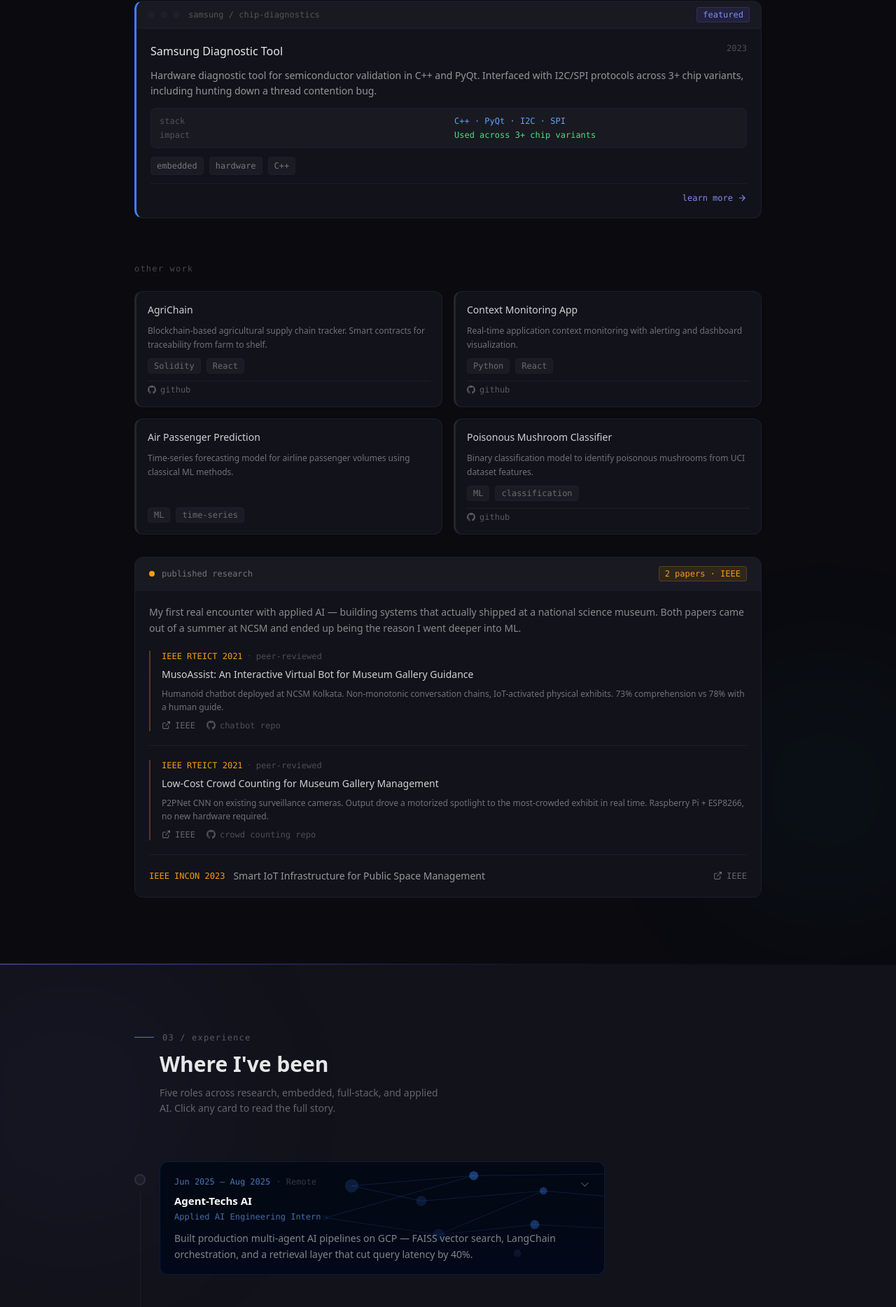
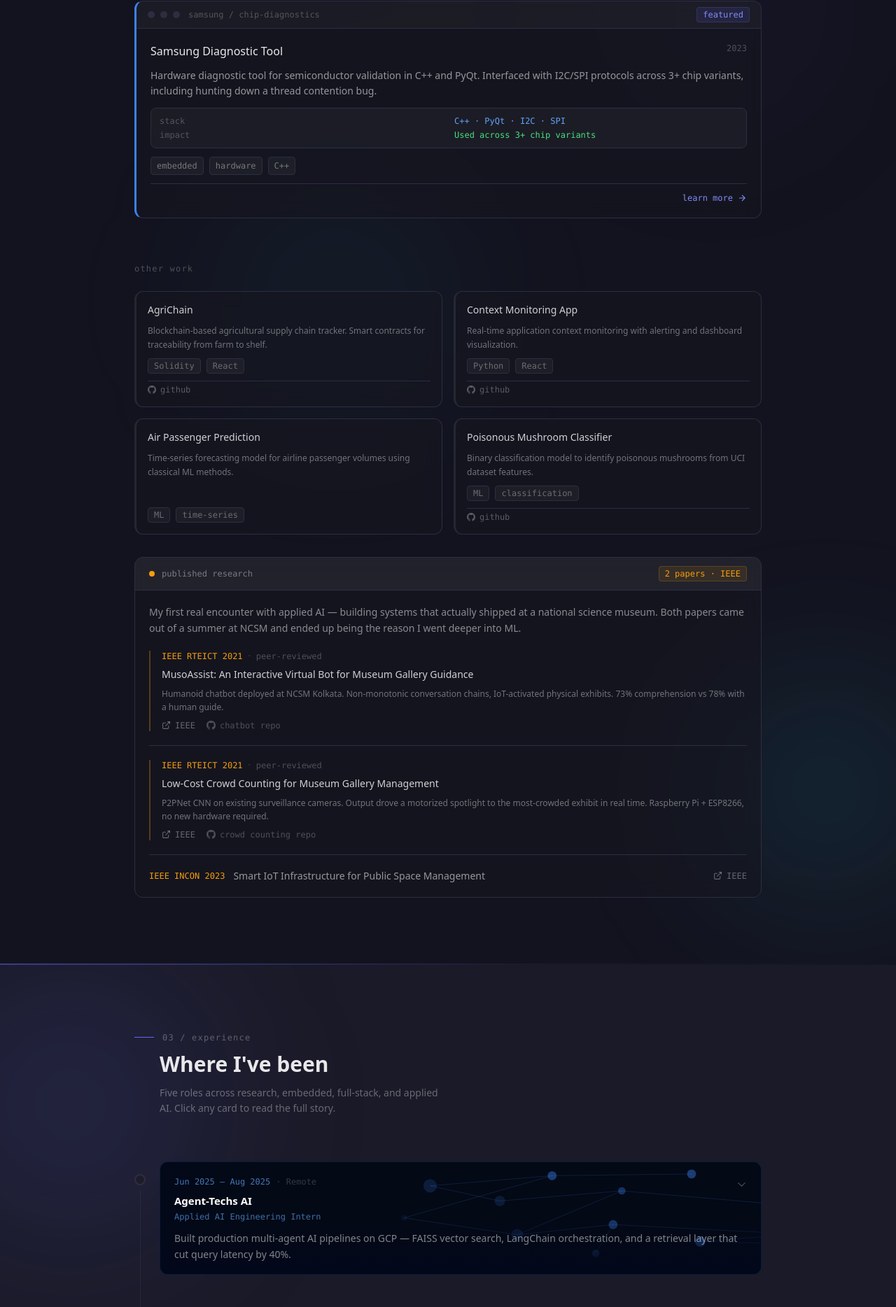
Before and after one commit to abheeshtroy/abheesht-portfolio, a Next.js app: page / in a window 1280 px wide. Shown: the part 2847-4715 px from the top of the page at 70% size. Built offline with nearby package versions, Linux system fonts and the light colour scheme.

Commit message:
polish: glassmorphism cards, orb improvements, scroll-into-view on expand

```diff
--- a/app/globals.css
+++ b/app/globals.css
@@ -1,9 +1,9 @@
 @import "tailwindcss";
 
 :root {
-  --background: #0a0a0f;
-  --surface: #12121a;
-  --border: #1e1e2e;
+  --background: #13131f;
+  --surface: #1a1a28;
+  --border: #2d2d42;
   --indigo: #6366f1;
   --cyan: #22d3ee;
 }
@@ -14,19 +14,13 @@
 
 html {
   scroll-behavior: smooth;
-  scroll-snap-type: y proximity;
   scroll-padding-top: 80px;
 }
 
 body {
   background-color: var(--background);
-  color: #e2e8f0;
+  color: #eef0f6;
   -webkit-font-smoothing: antialiased;
-}
-
-section {
-  scroll-snap-align: start;
-  scroll-snap-stop: normal;
 }
 
 @keyframes pulse {
--- a/components/sections/About.tsx
+++ b/components/sections/About.tsx
@@ -17,7 +17,7 @@
           height: "500px",
           top: "-100px",
           right: "-150px",
-          background: "radial-gradient(circle, rgba(34,211,238,0.07) 0%, transparent 70%)",
+          background: "radial-gradient(circle, rgba(34,211,238,0.18) 0%, transparent 70%)",
           filter: "blur(100px)",
           zIndex: 0,
         }}
--- a/components/sections/Experience.tsx
+++ b/components/sections/Experience.tsx
@@ -1,6 +1,6 @@
 "use client";
 
-import { useState } from "react";
+import { useState, useRef } from "react";
 import { motion, AnimatePresence } from "framer-motion";
 
 // ─── Types ────────────────────────────────────────────────────────────────────
@@ -135,24 +135,24 @@
     <defs>
       <linearGradient id={`${id}-sh-l`} x1="0" y1="0" x2="1" y2="0">
         <stop offset="0%" stopColor="#08091c" stopOpacity="0.98" />
-        <stop offset="32%" stopColor="#08091c" stopOpacity="0" />
+        <stop offset="48%" stopColor="#08091c" stopOpacity="0" />
       </linearGradient>
       <linearGradient id={`${id}-sh-b`} x1="0" y1="0" x2="0" y2="1">
         <stop offset="55%" stopColor="#08091c" stopOpacity="0" />
         <stop offset="100%" stopColor="#08091c" stopOpacity="1" />
       </linearGradient>
     </defs>
-    <rect x="285" y="4" width="348" height="74" rx="2" stroke="#1428A0" strokeWidth="0.8" strokeOpacity="0.4" />
-    {[293, 334, 375, 416, 457].map((x, i) => (
-      <rect key={i} x={x} y="11" width={i === 4 ? 168 : 37} height="46" rx="1"
+    <rect x="340" y="4" width="293" height="74" rx="2" stroke="#1428A0" strokeWidth="0.8" strokeOpacity="0.4" />
+    {[348, 389, 430, 471, 512].map((x, i) => (
+      <rect key={i} x={x} y="11" width={i === 4 ? 113 : 37} height="46" rx="1"
         fill="#1428A0" fillOpacity="0.2" stroke="#1428A0" strokeWidth="0.55" strokeOpacity="0.45" />
     ))}
-    <rect x="293" y="61" width="102" height="13" rx="1" fill="#1428A0" fillOpacity="0.28" stroke="#1428A0" strokeWidth="0.5" strokeOpacity="0.5" />
-    {[399, 428, 457].map((x, i) => (
+    <rect x="348" y="61" width="102" height="13" rx="1" fill="#1428A0" fillOpacity="0.28" stroke="#1428A0" strokeWidth="0.5" strokeOpacity="0.5" />
+    {[454, 483, 512].map((x, i) => (
       <rect key={i} x={x} y="61" width="25" height="13"
         fill="#1428A0" fillOpacity="0.14" stroke="#1428A0" strokeWidth="0.4" strokeOpacity="0.35" />
     ))}
-    <rect x="486" y="61" width="139" height="13" fill="#1428A0" fillOpacity="0.14" stroke="#1428A0" strokeWidth="0.4" strokeOpacity="0.35" />
+    <rect x="541" y="61" width="84" height="13" fill="#1428A0" fillOpacity="0.14" stroke="#1428A0" strokeWidth="0.4" strokeOpacity="0.35" />
     <rect x="0" y="0" width="640" height="82" fill={`url(#${id}-sh-l)`} />
     <rect x="0" y="0" width="640" height="82" fill={`url(#${id}-sh-b)`} />
   </svg>
@@ -259,31 +259,31 @@
     <defs>
       <linearGradient id={`${id}-dh-l`} x1="0" y1="0" x2="1" y2="0">
         <stop offset="0%" stopColor="#04121a" stopOpacity="0.98" />
-        <stop offset="30%" stopColor="#04121a" stopOpacity="0" />
+        <stop offset="48%" stopColor="#04121a" stopOpacity="0" />
       </linearGradient>
       <linearGradient id={`${id}-dh-b`} x1="0" y1="0" x2="0" y2="1">
         <stop offset="50%" stopColor="#04121a" stopOpacity="0" />
         <stop offset="100%" stopColor="#04121a" stopOpacity="1" />
       </linearGradient>
     </defs>
-    <rect x="260" y="5" width="372" height="72" rx="1" stroke="#14b8a6" strokeWidth="0.7" strokeOpacity="0.3" />
-    <line x1="450" y1="5" x2="450" y2="77" stroke="#14b8a6" strokeWidth="0.5" strokeOpacity="0.25" />
-    <line x1="260" y1="44" x2="450" y2="44" stroke="#14b8a6" strokeWidth="0.5" strokeOpacity="0.25" />
-    <line x1="450" y1="52" x2="632" y2="52" stroke="#14b8a6" strokeWidth="0.5" strokeOpacity="0.25" />
-    {[[272,12],[296,12],[320,12],[344,12],[272,28],[296,28],[320,28],[344,28]].map(([x,y],i) => (
+    <rect x="340" y="5" width="292" height="72" rx="1" stroke="#14b8a6" strokeWidth="0.7" strokeOpacity="0.3" />
+    <line x1="490" y1="5" x2="490" y2="77" stroke="#14b8a6" strokeWidth="0.5" strokeOpacity="0.25" />
+    <line x1="340" y1="44" x2="490" y2="44" stroke="#14b8a6" strokeWidth="0.5" strokeOpacity="0.25" />
+    <line x1="490" y1="52" x2="632" y2="52" stroke="#14b8a6" strokeWidth="0.5" strokeOpacity="0.25" />
+    {[[352,12],[376,12],[400,12],[424,12],[352,28],[376,28],[400,28],[424,28]].map(([x,y],i) => (
       <rect key={i} x={x} y={y} width="18" height="10" rx="1"
         fill="#14b8a6" fillOpacity="0.12" stroke="#14b8a6" strokeWidth="0.45" strokeOpacity="0.38" />
     ))}
-    {[[272,52],[300,52],[328,52],[356,52],[384,52]].map(([x,y],i) => (
+    {[[352,52],[376,52],[400,52],[424,52],[448,52]].map(([x,y],i) => (
       <rect key={i} x={x} y={y} width="16" height="9" rx="1"
         fill="#14b8a6" fillOpacity="0.1" stroke="#14b8a6" strokeWidth="0.4" strokeOpacity="0.35" />
     ))}
-    <rect x="464" y="10" width="82" height="38" rx="4"
+    <rect x="504" y="10" width="82" height="38" rx="4"
       fill="#14b8a6" fillOpacity="0.06" stroke="#14b8a6" strokeWidth="0.45" strokeOpacity="0.3" />
-    {[[468,8],[482,8],[496,8],[510,8],[524,8],[538,8],[544,20],[544,32],[468,50],[482,50],[496,50],[510,50],[524,50],[538,50]].map(([x,y],i) => (
+    {[[508,8],[522,8],[536,8],[550,8],[564,8],[578,8],[584,20],[584,32],[508,50],[522,50],[536,50],[550,50],[564,50],[578,50]].map(([x,y],i) => (
       <circle key={i} cx={x} cy={y} r="3" fill="#14b8a6" fillOpacity="0.14" stroke="#14b8a6" strokeWidth="0.35" strokeOpacity="0.35" />
     ))}
-    {[[558,58],[576,58],[594,58],[612,58],[558,70],[576,70]].map(([x,y],i) => (
+    {[[596,58],[610,58],[624,58],[596,70],[610,70]].map(([x,y],i) => (
       <rect key={i} x={x} y={y} width="14" height="8" rx="1"
         fill="#14b8a6" fillOpacity="0.1" stroke="#14b8a6" strokeWidth="0.4" strokeOpacity="0.32" />
     ))}
@@ -332,31 +332,31 @@
     <defs>
       <linearGradient id={`${id}-ath-l`} x1="0" y1="0" x2="1" y2="0">
         <stop offset="0%" stopColor="#0c0412" stopOpacity="0.98" />
-        <stop offset="30%" stopColor="#0c0412" stopOpacity="0" />
+        <stop offset="42%" stopColor="#0c0412" stopOpacity="0" />
       </linearGradient>
       <linearGradient id={`${id}-ath-b`} x1="0" y1="0" x2="0" y2="1">
         <stop offset="52%" stopColor="#0c0412" stopOpacity="0" />
         <stop offset="100%" stopColor="#0c0412" stopOpacity="1" />
       </linearGradient>
     </defs>
-    <rect x="310" y="8" width="66" height="66" rx="1" stroke="#d946ef" strokeWidth="0.7" strokeOpacity="0.45" />
-    <rect x="344" y="-8" width="66" height="66" rx="1" stroke="#d946ef" strokeWidth="0.5" strokeOpacity="0.22" />
-    <line x1="310" y1="8" x2="344" y2="-8" stroke="#d946ef" strokeWidth="0.5" strokeOpacity="0.32" />
-    <line x1="376" y1="8" x2="410" y2="-8" stroke="#d946ef" strokeWidth="0.5" strokeOpacity="0.32" />
-    <line x1="376" y1="74" x2="410" y2="58" stroke="#d946ef" strokeWidth="0.5" strokeOpacity="0.32" />
-    <line x1="310" y1="74" x2="344" y2="58" stroke="#d946ef" strokeWidth="0.5" strokeOpacity="0.32" />
-    <line x1="310" y1="8" x2="376" y2="74" stroke="#d946ef" strokeWidth="0.3" strokeOpacity="0.14" />
-    <line x1="376" y1="8" x2="310" y2="74" stroke="#d946ef" strokeWidth="0.3" strokeOpacity="0.14" />
-    <circle cx="343" cy="41" r="2.5" fill="#d946ef" fillOpacity="0.55" />
-    <rect x="430" y="14" width="50" height="50" rx="1" stroke="#d946ef" strokeWidth="0.5" strokeOpacity="0.3" />
-    <rect x="456" y="2" width="50" height="50" rx="1" stroke="#d946ef" strokeWidth="0.4" strokeOpacity="0.16" />
-    <line x1="430" y1="14" x2="456" y2="2" stroke="#d946ef" strokeWidth="0.4" strokeOpacity="0.22" />
-    <line x1="480" y1="14" x2="506" y2="2" stroke="#d946ef" strokeWidth="0.4" strokeOpacity="0.22" />
-    <line x1="480" y1="64" x2="506" y2="52" stroke="#d946ef" strokeWidth="0.4" strokeOpacity="0.22" />
-    <line x1="430" y1="64" x2="456" y2="52" stroke="#d946ef" strokeWidth="0.4" strokeOpacity="0.22" />
-    <line x1="590" y1="2" x2="343" y2="41" stroke="#d946ef" strokeWidth="0.5" strokeOpacity="0.18" strokeDasharray="4 4" />
-    <line x1="590" y1="60" x2="343" y2="41" stroke="#d946ef" strokeWidth="0.5" strokeOpacity="0.18" strokeDasharray="4 4" />
-    <circle cx="590" cy="31" r="3" fill="#d946ef" fillOpacity="0.35" />
+    <rect x="370" y="8" width="66" height="66" rx="1" stroke="#d946ef" strokeWidth="0.7" strokeOpacity="0.45" />
+    <rect x="404" y="-8" width="66" height="66" rx="1" stroke="#d946ef" strokeWidth="0.5" strokeOpacity="0.22" />
+    <line x1="370" y1="8" x2="404" y2="-8" stroke="#d946ef" strokeWidth="0.5" strokeOpacity="0.32" />
+    <line x1="436" y1="8" x2="470" y2="-8" stroke="#d946ef" strokeWidth="0.5" strokeOpacity="0.32" />
+    <line x1="436" y1="74" x2="470" y2="58" stroke="#d946ef" strokeWidth="0.5" strokeOpacity="0.32" />
+    <line x1="370" y1="74" x2="404" y2="58" stroke="#d946ef" strokeWidth="0.5" strokeOpacity="0.32" />
+    <line x1="370" y1="8" x2="436" y2="74" stroke="#d946ef" strokeWidth="0.3" strokeOpacity="0.14" />
+    <line x1="436" y1="8" x2="370" y2="74" stroke="#d946ef" strokeWidth="0.3" strokeOpacity="0.14" />
+    <circle cx="403" cy="41" r="2.5" fill="#d946ef" fillOpacity="0.55" />
+    <rect x="490" y="14" width="50" height="50" rx="1" stroke="#d946ef" strokeWidth="0.5" strokeOpacity="0.3" />
+    <rect x="516" y="2" width="50" height="50" rx="1" stroke="#d946ef" strokeWidth="0.4" strokeOpacity="0.16" />
+    <line x1="490" y1="14" x2="516" y2="2" stroke="#d946ef" strokeWidth="0.4" strokeOpacity="0.22" />
+    <line x1="540" y1="14" x2="566" y2="2" stroke="#d946ef" strokeWidth="0.4" strokeOpacity="0.22" />
+    <line x1="540" y1="64" x2="566" y2="52" stroke="#d946ef" strokeWidth="0.4" strokeOpacity="0.22" />
+    <line x1="490" y1="64" x2="516" y2="52" stroke="#d946ef" strokeWidth="0.4" strokeOpacity="0.22" />
+    <line x1="630" y1="2" x2="403" y2="41" stroke="#d946ef" strokeWidth="0.5" strokeOpacity="0.18" strokeDasharray="4 4" />
+    <line x1="630" y1="60" x2="403" y2="41" stroke="#d946ef" strokeWidth="0.5" strokeOpacity="0.18" strokeDasharray="4 4" />
+    <circle cx="630" cy="31" r="3" fill="#d946ef" fillOpacity="0.35" />
     <rect x="0" y="0" width="640" height="82" fill={`url(#${id}-ath-l)`} />
     <rect x="0" y="0" width="640" height="82" fill={`url(#${id}-ath-b)`} />
   </svg>
@@ -410,7 +410,7 @@
     <defs>
       <linearGradient id={`${id}-nh-l`} x1="0" y1="0" x2="1" y2="0">
         <stop offset="0%" stopColor="#040414" stopOpacity="0.98" />
-        <stop offset="28%" stopColor="#040414" stopOpacity="0" />
+        <stop offset="40%" stopColor="#040414" stopOpacity="0" />
       </linearGradient>
       <linearGradient id={`${id}-nh-b`} x1="0" y1="0" x2="0" y2="1">
         <stop offset="52%" stopColor="#040414" stopOpacity="0" />
@@ -418,14 +418,15 @@
       </linearGradient>
     </defs>
     {ncsmEdges.map(([a, b], i) => (
-      <line key={i} x1={ncsmStars[a].cx * 3.6} y1={ncsmStars[a].cy * 0.82}
-        x2={ncsmStars[b].cx * 3.6} y2={ncsmStars[b].cy * 0.82}
+      <line key={i} x1={ncsmStars[a].cx * 3.6 + 60} y1={ncsmStars[a].cy * 0.82}
+        x2={ncsmStars[b].cx * 3.6 + 60} y2={ncsmStars[b].cy * 0.82}
         stroke="#a78bfa" strokeWidth="0.5" strokeOpacity="0.22" />
     ))}
     {ncsmStars.map((s, i) => (
-      <circle key={i} cx={s.cx * 3.6} cy={s.cy * 0.82} r={s.r * 1.15} fill="#a78bfa" fillOpacity={s.o * 0.9} />
+      <circle key={i} cx={s.cx * 3.6 + 60} cy={s.cy * 0.82} r={s.r * 1.15}
+        fill="#a78bfa" fillOpacity={s.cx < 80 ? s.o * 0.2 : s.o * 0.9} />
     ))}
-    <ellipse cx={130 * 3.6} cy={52 * 0.82} rx="68" ry="22"
+    <ellipse cx={130 * 3.6 + 60} cy={52 * 0.82} rx="68" ry="22"
       stroke="#a78bfa" strokeWidth="0.5" strokeOpacity="0.18" strokeDasharray="2 3" />
     <rect x="0" y="0" width="640" height="82" fill={`url(#${id}-nh-l)`} />
     <rect x="0" y="0" width="640" height="82" fill={`url(#${id}-nh-b)`} />
@@ -615,11 +616,13 @@
 // ─── Role card ────────────────────────────────────────────────────────────────
 
 function RoleCard({ role, index }: { role: Role; index: number }) {
-  const [isOpen, setIsOpen] = useState(false);
-  const { theme } = role;
+   const [isOpen, setIsOpen] = useState(false);
+   const cardRef = useRef<HTMLDivElement>(null);
+   const { theme } = role;
 
   return (
     <motion.div
+      ref={cardRef}
       initial={{ opacity: 0, x: -20 }}
       whileInView={{ opacity: 1, x: 0 }}
       viewport={{ once: true, margin: "-60px" }}
@@ -640,7 +643,15 @@
       {/* Card */}
       <div className="flex-1 pb-10">
         <button
-          onClick={() => setIsOpen((v) => !v)}
+          onClick={() => {
+            const opening = !isOpen;
+            setIsOpen(opening);
+            if (opening) {
+                setTimeout(() => {
+                    cardRef.current?.scrollIntoView({ behavior: "smooth", block: "start" });
+                }, 300);
+            }
+          }}
           className="w-full text-left"
           aria-expanded={isOpen}
         >
@@ -788,7 +799,7 @@
           height: "600px",
           top: "-100px",
           left: "-200px",
-          background: "radial-gradient(circle, rgba(99,102,241,0.07) 0%, transparent 70%)",
+          background: "radial-gradient(circle, rgba(99,102,241,0.18) 0%, transparent 70%)",
           filter: "blur(100px)",
           zIndex: 0,
         }}
@@ -800,7 +811,7 @@
           height: "500px",
           bottom: "0px",
           right: "-150px",
-          background: "radial-gradient(circle, rgba(34,211,238,0.05) 0%, transparent 70%)",
+          background: "radial-gradient(circle, rgba(34,211,238,0.14) 0%, transparent 70%)",
           filter: "blur(100px)",
           zIndex: 0,
         }}
@@ -843,7 +854,7 @@
         </div>
 
         {/* Timeline */}
-        <div className="max-w-2xl">
+        <div className="max-w-4xl">
           {roles.map((role, index) => (
             <RoleCard key={role.id} role={role} index={index} />
           ))}
--- a/components/sections/Projects.tsx
+++ b/components/sections/Projects.tsx
@@ -35,30 +35,11 @@
       style={{ background: "var(--background)" }}
     >
       {/* Orbs */}
-      <div
-        className="absolute pointer-events-none"
-        style={{
-          width: "600px",
-          height: "600px",
-          top: "-100px",
-          left: "-200px",
-          background: "radial-gradient(circle, rgba(99,102,241,0.08) 0%, transparent 70%)",
-          filter: "blur(100px)",
-          zIndex: 0,
-        }}
-      />
-      <div
-        className="absolute pointer-events-none"
-        style={{
-          width: "500px",
-          height: "500px",
-          bottom: "0px",
-          right: "-150px",
-          background: "radial-gradient(circle, rgba(34,211,238,0.06) 0%, transparent 70%)",
-          filter: "blur(100px)",
-          zIndex: 0,
-        }}
-      />
+      <div className="absolute pointer-events-none" style={{ width: "600px", height: "600px", top: "-100px", left: "-200px", background: "radial-gradient(circle, rgba(99,102,241,0.18) 0%, transparent 70%)", filter: "blur(100px)", zIndex: 0 }} />
+      <div className="absolute pointer-events-none" style={{ width: "500px", height: "500px", bottom: "0px", right: "-150px", background: "radial-gradient(circle, rgba(34,211,238,0.14) 0%, transparent 70%)", filter: "blur(100px)", zIndex: 0 }} />
+      <div className="absolute pointer-events-none" style={{ width: "500px", height: "500px", top: "25%", left: "10%", background: "radial-gradient(circle, rgba(99,102,241,0.12) 0%, transparent 70%)", filter: "blur(120px)", zIndex: 0 }} />
+      <div className="absolute pointer-events-none" style={{ width: "450px", height: "450px", top: "55%", left: "20%", background: "radial-gradient(circle, rgba(34,211,238,0.1) 0%, transparent 70%)", filter: "blur(120px)", zIndex: 0 }} />
+      <div className="absolute pointer-events-none" style={{ width: "400px", height: "400px", top: "40%", right: "5%", background: "radial-gradient(circle, rgba(99,102,241,0.09) 0%, transparent 70%)", filter: "blur(130px)", zIndex: 0 }} />
 
       <div className="relative z-10 max-w-4xl mx-auto">
 
@@ -103,9 +84,11 @@
               <div
                 className="rounded-xl overflow-hidden"
                 style={{
-                  background: "var(--surface)",
+                  background: "rgba(22,22,31,0.55)",
                   border: "0.5px solid var(--border)",
                   borderLeft: `3px solid ${project.accentColor}`,
+                  backdropFilter: "blur(12px)",
+                  WebkitBackdropFilter: "blur(12px)",
                 }}
               >
                 {/* Terminal topbar */}
@@ -246,9 +229,11 @@
                 <div
                   className="rounded-xl p-4 flex flex-col gap-2.5 h-full"
                   style={{
-                    background: "var(--surface)",
+                    background: "rgba(22,22,31,0.55)",
                     border: "0.5px solid var(--border)",
                     borderLeft: "3px solid rgba(255,255,255,0.08)",
+                    backdropFilter: "blur(12px)",
+                    WebkitBackdropFilter: "blur(12px)",
                   }}
                 >
                   <span className="text-sm font-medium text-white/80">{project.title}</span>
@@ -295,15 +280,17 @@
           <div
             className="rounded-xl overflow-hidden"
             style={{
-              background: "var(--surface)",
+              background: "rgba(22,22,31,0.55)",
               border: "0.5px solid var(--border)",
+              backdropFilter: "blur(12px)",
+              WebkitBackdropFilter: "blur(12px)",
             }}
           >
             {/* Header bar */}
             <div
               className="flex items-center gap-2.5 px-5 py-3"
               style={{
-                background: "rgba(255,255,255,0.03)",
+                background: "rgba(255,255,255,0.06)",
                 borderBottom: "0.5px solid var(--border)",
               }}
             >
```
